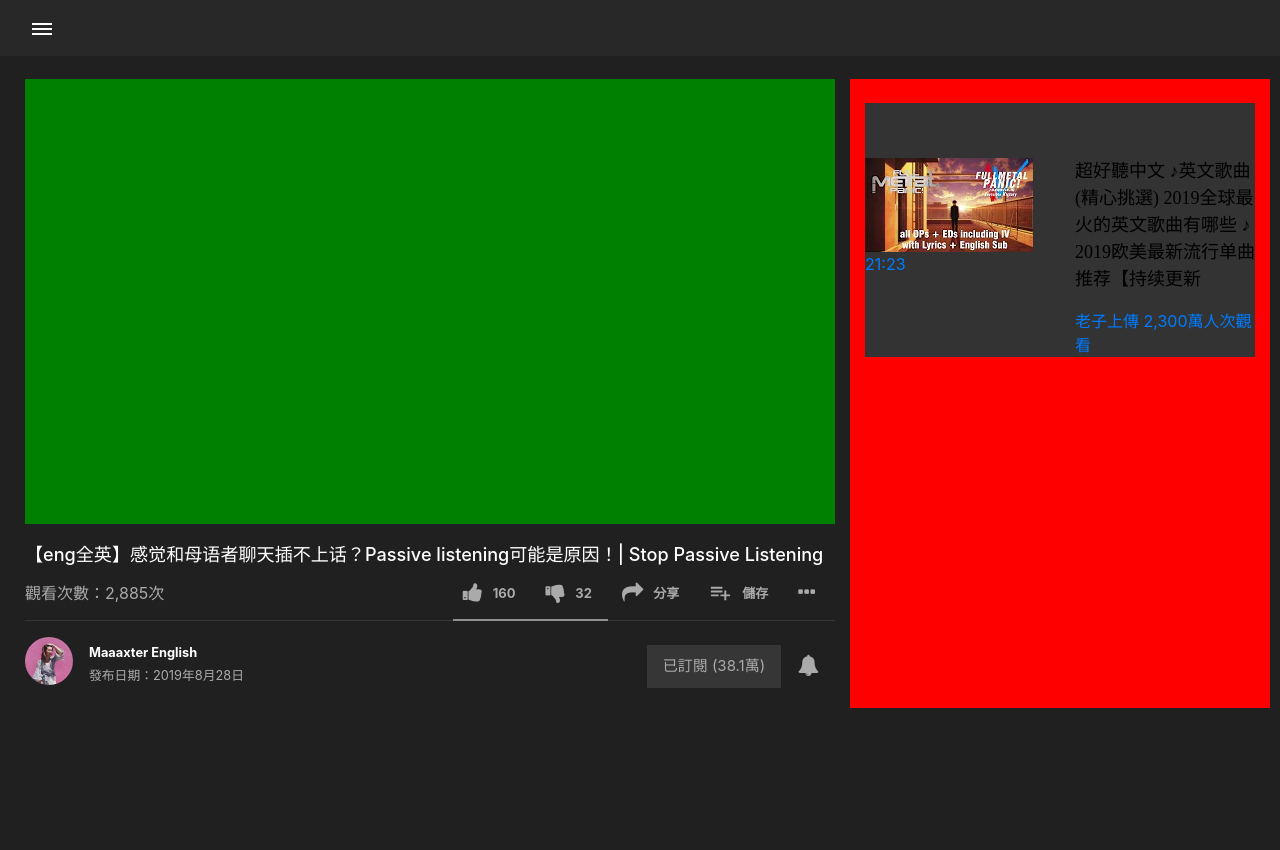
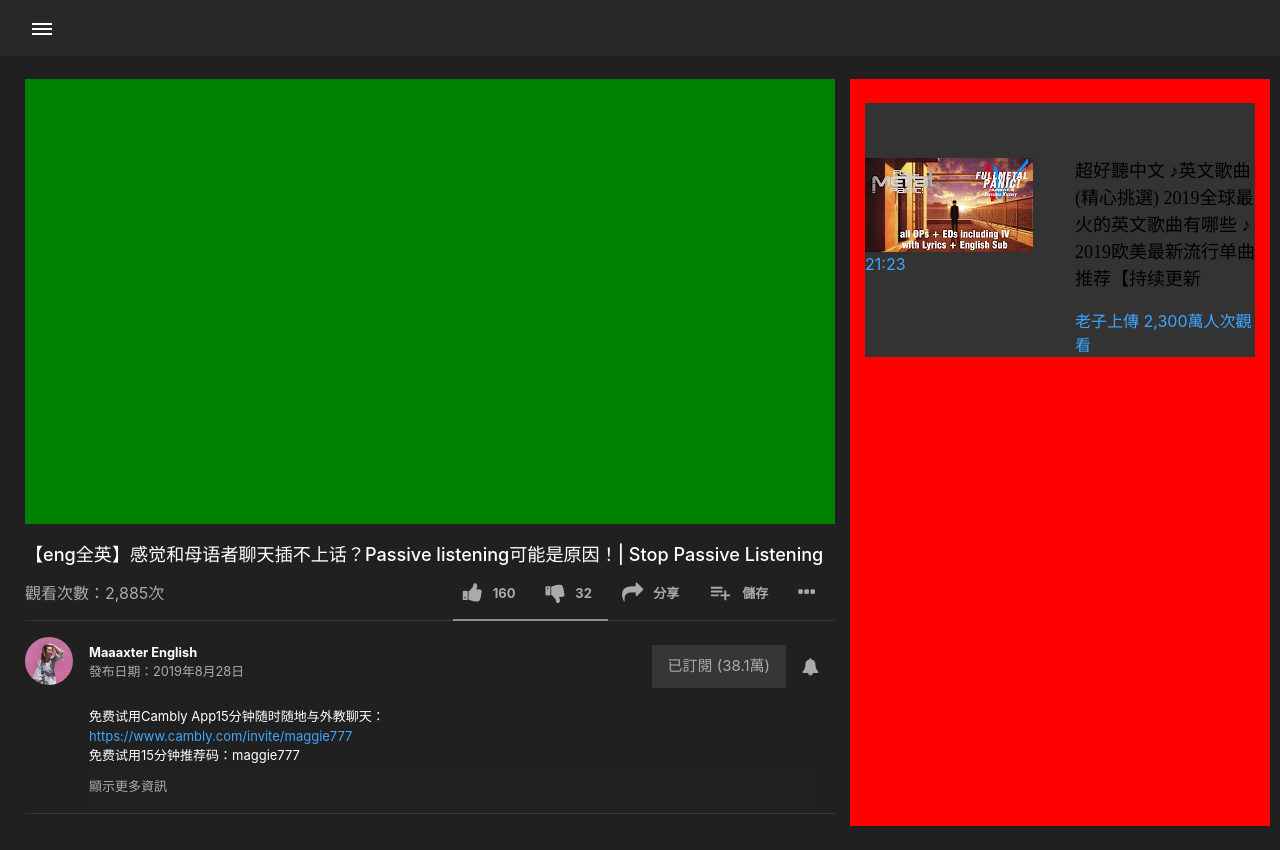
Before and after one commit to YouMinTW/RJ, a plain HTML site: page index.html in a window 1280 px wide. Before the commit the page ends 800 px from the top, so only its background shows below. Drawn offline with nearby package versions, Linux system fonts and the light colour scheme.

Commit message:
[STRUCTURE] description box

```diff
--- a/index.html
+++ b/index.html
@@ -105,6 +105,15 @@
                   <i class="fa fa-bell fa-lg gary" aria-hidden="true"></i>
                 </div>
               </div>
+              <br />
+              免费试用Cambly App15分钟随时随地与外教聊天：<br />
+              <a> https://www.cambly.com/invite/maggie777</a><br />
+              免费试用15分钟推荐码：maggie777<br />
+              这个视频我给大家总结了讲英文时如何变幽默 -
+              6种现学现用的方式。希望对大家有帮助！<br />
+              在Patreon上下载今天的知识点和详细讲解：<a>
+                https://www.patreon.com/maaaxterenglish</a
+              >
             </div>
           </div>
         </div>
--- a/style.css
+++ b/style.css
@@ -1,12 +1,11 @@
 body {
   background-color: #202020 !important;
-  font-size: 10px;
   font-family: Roboto, Arial, sans-serif;
   color: #fff;
 }
 
 a {
-  color: rgb(253, 253, 253);
+  color: #3fa6ff !important;
 }
 
 .children-son {
@@ -379,9 +378,6 @@ h1.VideoTitle {
 .row {
   padding-top: 55px;
 }
-.rightContainer {
-  width: 790px;
-}
 .mainvideo {
   background: green;
   height: 445px;
@@ -446,6 +442,7 @@ span.likeNumber {
   padding-top: 16px;
   display: flex;
   color: #fff;
+  border-bottom: 1px #363636 solid;
 }
 .picture {
   border-radius: 50%;
@@ -453,6 +450,21 @@ span.likeNumber {
 .description {
   margin: 8px 16px;
   width: 100%;
+  font-size: 13px;
+  position: relative;
+}
+.description::after {
+  content: "顯示更多資訊";
+  position: absolute;
+  padding: 12px 0px;
+  width: 100%;
+  height: 40px;
+  left: 0;
+  color: #aaaaaa;
+  bottom: 0px;
+  background-color: #212121;
+  z-index: 1;
+  cursor: pointer;
 }
 .information {
   display: flex;
```
